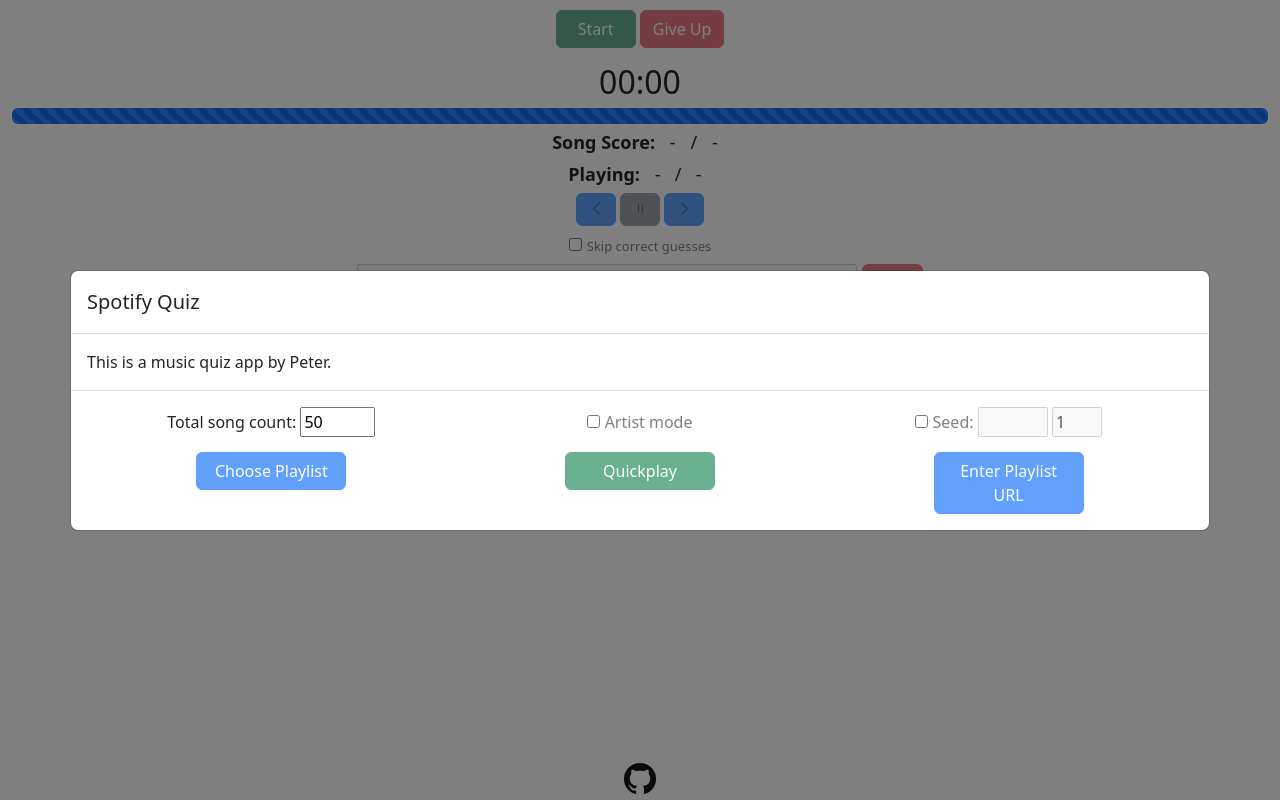
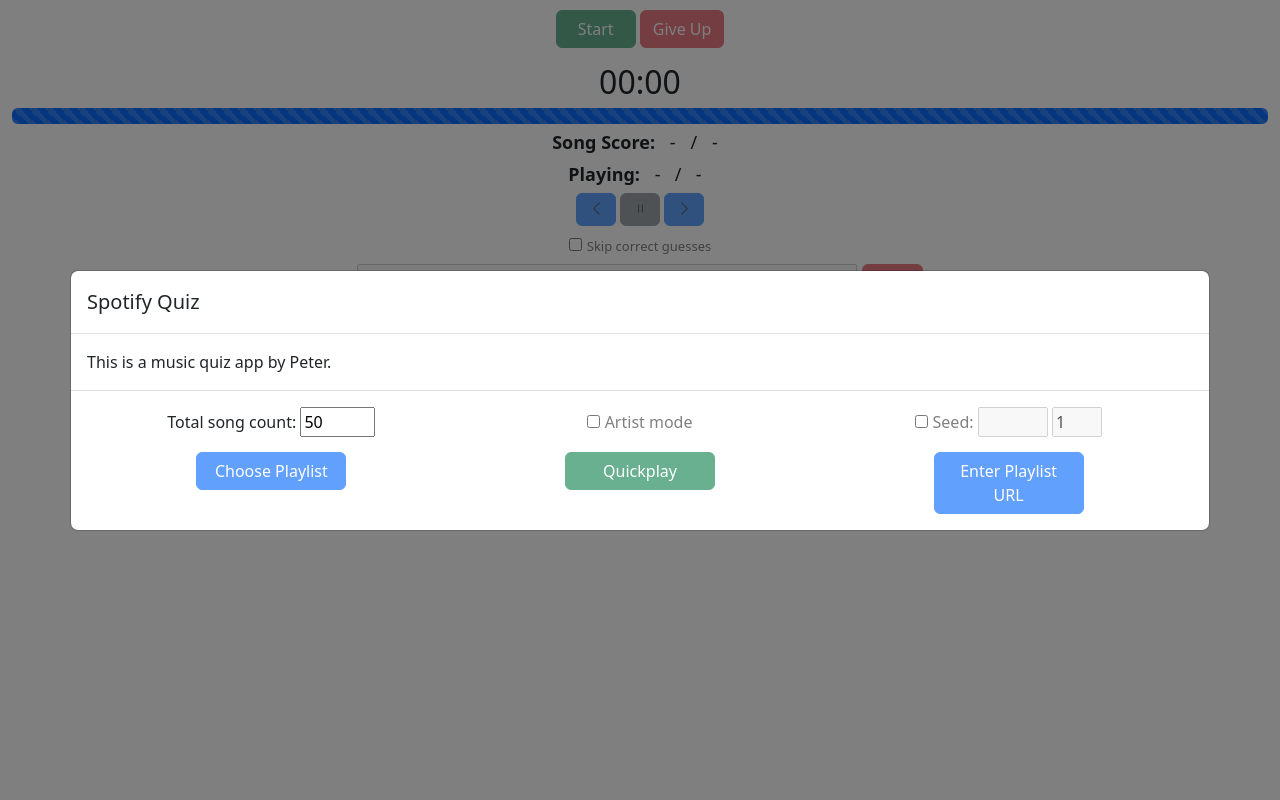
Before and after one commit to pcprince/music-quiz, a website: page play.html in a window 1280 px wide. Drawn offline with nearby package versions, Linux system fonts and the light colour scheme.

Commit message:
Remove Github link

```diff
--- a/play.html
+++ b/play.html
@@ -257,16 +257,6 @@
 
     </div>
 
-    <footer class="footer">
-        <div class="container">
-            <div class="row">
-                <div class="col total-width" style="text-align: center; margin-bottom: 5px;">
-                    <a href="https://github.com/pcprince/music-quiz"><img src="./images/GitHub-Mark-32px.png"></a>
-                </div>
-            </div>
-        </div>
-    </footer>
-
 </body>
 
 <script src="https://cdn.jsdelivr.net/npm/@popperjs/core@2.11.8/dist/umd/popper.min.js" integrity="sha384-I7E8VVD/ismYTF4hNIPjVp/Zjvgyol6VFvRkX/vR+Vc4jQkC+hVqc2pM8ODewa9r" crossorigin="anonymous"></script>
--- a/play.js
+++ b/play.js
@@ -694,4 +694,10 @@
 
 // TODO: Allow custom time
 
+// TODO: Mobile UI
+
+// TODO: Remove Github link
+
+// FIXME: Move next only if stopped
+
 // TODO: Album mode
```
Also changed, not shown: images/GitHub-Mark-32px.png (deleted).
